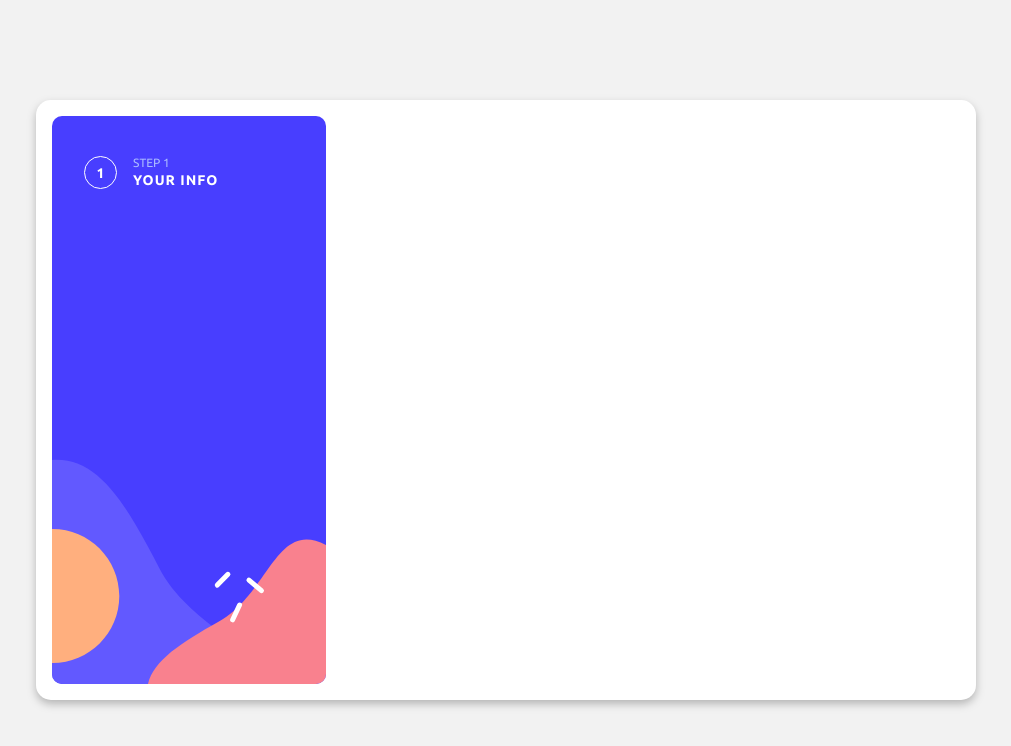
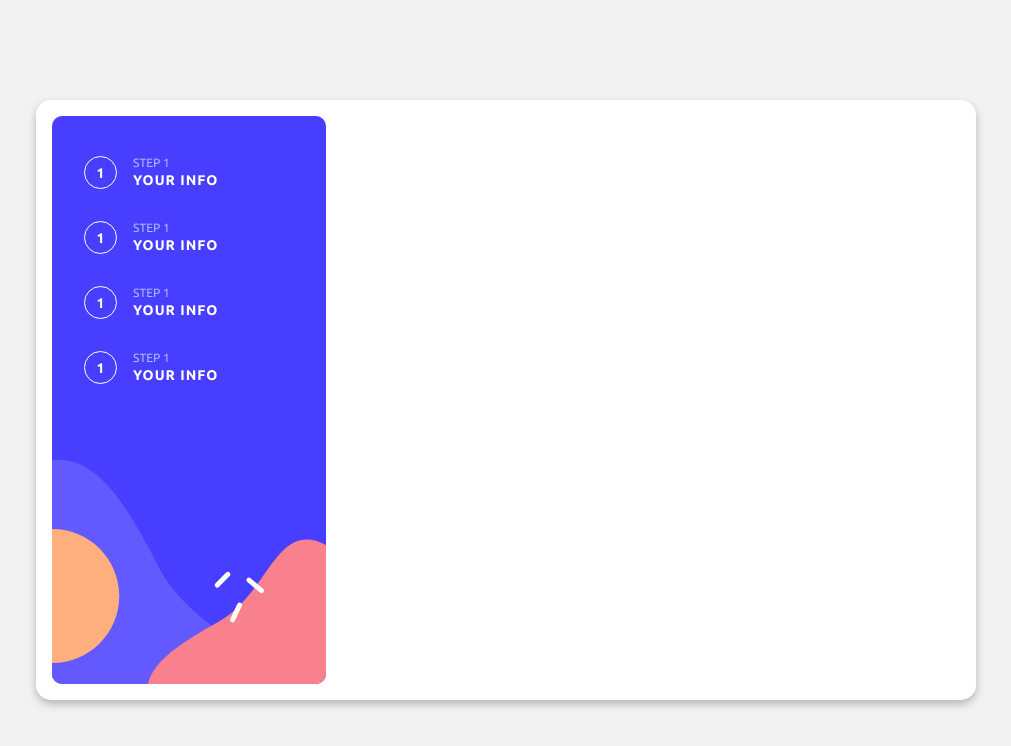
Before and after one commit to kelitasukita/multi-step-form, a React (Vite) app: page / in a window 1280 px wide. Shown: the top 746 px of the page, without its empty margins (134-1145 px from the left). Built offline with nearby package versions, Linux system fonts and the light colour scheme.

Commit message:
Add more components and apply styles

```diff
--- a/src/components/MenuItem/styles.scss
+++ b/src/components/MenuItem/styles.scss
@@ -5,6 +5,9 @@
   height: 33px;
   display: flex;
   margin-left: 32px;
+  margin-bottom: 32px;
+
+  cursor: pointer;
 
   .step-ball {
     width: 33px;
@@ -21,6 +24,14 @@
       font-weight: 700;
       font-size: 14px;
       line-height: 16px;
+    }
+
+    :active {
+      color: $sky-blue;
+
+      p {
+        color: $denin;
+      }
     }
 
   }
--- a/src/components/StepsMenu.tsx
+++ b/src/components/StepsMenu.tsx
@@ -8,6 +8,9 @@ export default function StepsMenu() {
       <div className="container-box">
         <div className="menu-box">
           <MenuItem />
+          <MenuItem />
+          <MenuItem />
+          <MenuItem />
         </div>
       </div>
     </div>
```
